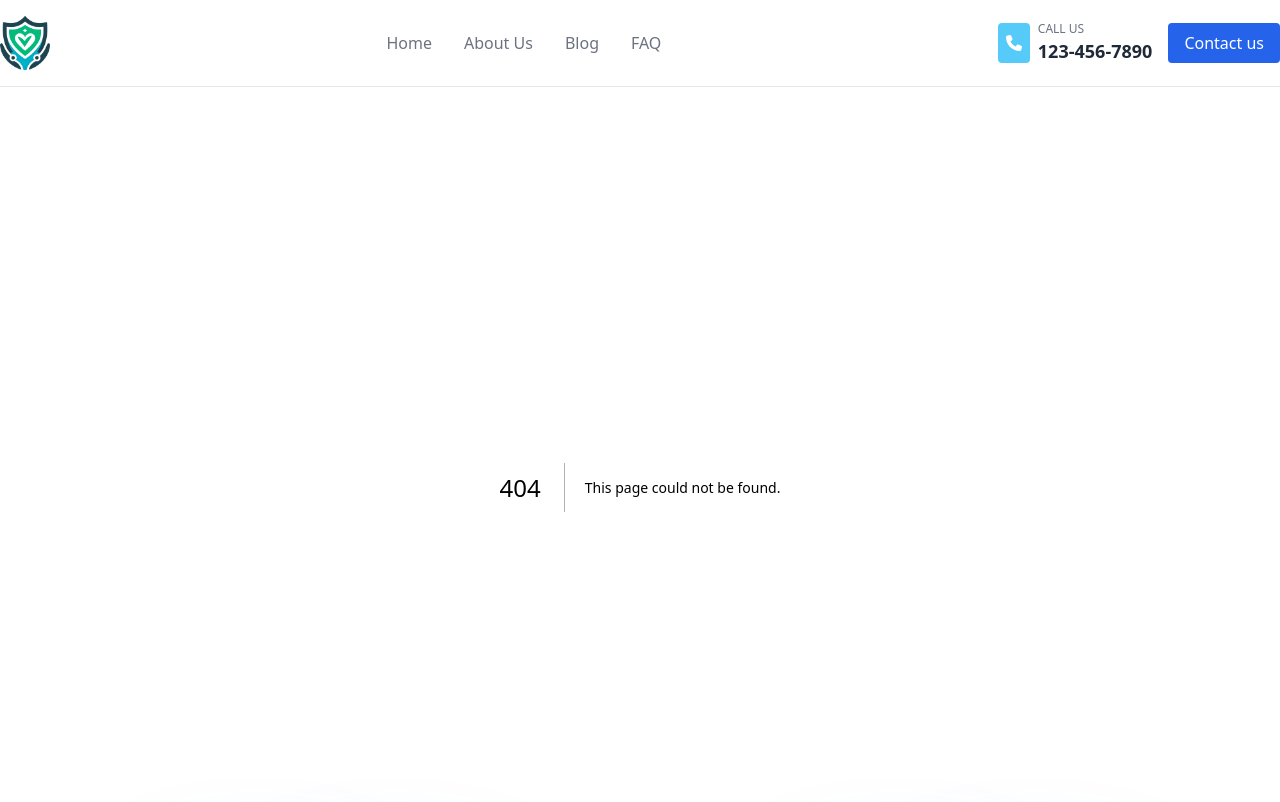
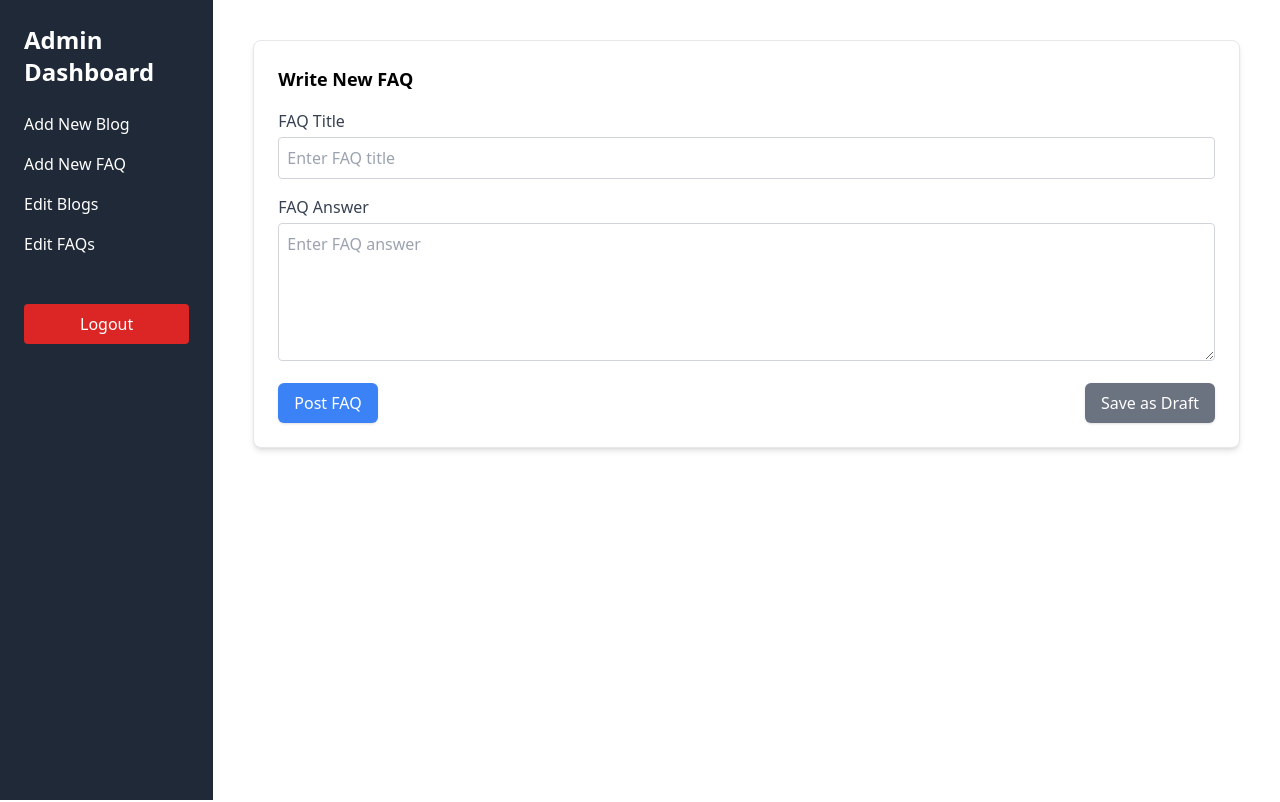
Before and after one commit to tantunholdings/medicare-tantun-web, a Next.js app: page /admin/faq/new in a window 1280 px wide. Before the commit this address had no page. Shown: the top 802 px of the page. Built offline with nearby package versions, Linux system fonts and the light colour scheme.

Commit message:
update admin view

```diff
--- a/app/blog/edit/page.js
+++ b/app/admin/blog/edit/page.js
@@ -1,7 +1,7 @@
 "use client";
 import React, { useState, useEffect } from "react";
-import AdminSideBar from "../../../components/AdminSideBar";
-import DataTable from "../../../components/DataTable";
+import AdminSideBar from "../../../../components/AdminSideBar";
+import DataTable from "../../../../components/DataTable";
 import { useRouter } from "next/navigation";
 import Cookies from 'js-cookie';
 const BlogListPage = () => {
@@ -37,7 +37,7 @@ const BlogListPage = () => {
   }, [currentPage]);
 
   const handleEdit = (blogId) => {
-    router.push(`/blog/new?id=${blogId}`);
+    router.push(`/admin/blog/new?id=${blogId}`);
   };
 
   const handleDelete = async (blogId) => {
--- a/app/blog/new/EditorConvertToHTML.js
+++ b/app/admin/blog/new/EditorConvertToHTML.js
@@ -39,21 +39,21 @@ class EditorConvertToHTML extends Component {
     );
   };
 
-  componentDidUpdate(prevProps) {
-    if (this.props.content !== prevProps.content) {
-      const blocksFromHtml = htmlToDraft(this.props.content);
-      const { contentBlocks, entityMap } = blocksFromHtml;
-      const contentState = ContentState.createFromBlockArray(
-        contentBlocks,
-        entityMap
-      );
-      const newEditorState = EditorState.createWithContent(contentState);
+  // componentDidUpdate(prevProps) {
+  //   if (this.props.content !== prevProps.content) {
+  //     const blocksFromHtml = htmlToDraft(this.props.content);
+  //     const { contentBlocks, entityMap } = blocksFromHtml;
+  //     const contentState = ContentState.createFromBlockArray(
+  //       contentBlocks,
+  //       entityMap
+  //     );
+  //     const newEditorState = EditorState.createWithContent(contentState);
 
-      // Ensure cursor position is maintained
-      const updatedEditorState = EditorState.moveFocusToEnd(newEditorState);
-      this.setState({ editorState: updatedEditorState });
-    }
-  }
+  //     // Ensure cursor position is maintained
+  //     const updatedEditorState = EditorState.moveFocusToEnd(newEditorState);
+  //     this.setState({ editorState: updatedEditorState });
+  //   }
+  // }
 
   render() {
     const { editorState } = this.state;
--- a/app/blog/new/page.js
+++ b/app/admin/blog/new/page.js
@@ -1,7 +1,7 @@
 'use client';
 import React, { useEffect, useState, useCallback } from 'react';
 import dynamic from 'next/dynamic';
-import AdminSideBar from '../../../components/AdminSideBar';
+import AdminSideBar from '../../../../components/AdminSideBar';
 import { v4 as uuidv4 } from 'uuid';
 import { useSearchParams } from 'next/navigation';
 import Cropper from 'react-easy-crop';
@@ -193,7 +193,7 @@ const BlogEditorPage = () => {
             </div>
 
             {/* Blog Body Editor */}
-            <div className="mb-4">
+            <div className="mb-4 z-10">
               <label htmlFor="blogBody" className="block text-gray-700 mb-1">Body</label>
               <EditorConvertToHTML content={editorContent} setContent={setEditorContent} />
             </div>
--- a/app/faq/edit/page.js
+++ b/app/admin/faq/edit/page.js
@@ -1,7 +1,7 @@
 "use client";
 import React, { useState, useEffect } from "react";
-import AdminSideBar from "../../../components/AdminSideBar";
-import DataTable from "../../../components/DataTable";
+import AdminSideBar from "../../../../components/AdminSideBar";
+import DataTable from "../../../../components/DataTable";
 import { useRouter } from 'next/navigation';
 import Cookies from 'js-cookie';
 const FAQListPage = () => {
@@ -37,7 +37,7 @@ const FAQListPage = () => {
   }, [currentPage]);
 
   const handleEdit = (faqId) => {
-    router.push(`/faq/new?id=${faqId}`);
+    router.push(`/admin/faq/new?id=${faqId}`);
   };
 
   const handleDelete = async (faqId) => {
--- a/app/faq/new/page.js
+++ b/app/admin/faq/new/page.js
@@ -1,6 +1,6 @@
 "use client";
 import React, { useEffect, useState, Suspense } from "react";
-import AdminSideBar from "../../../components/AdminSideBar";
+import AdminSideBar from "../../../../components/AdminSideBar";
 import { v4 as uuidv4 } from "uuid";
 import { useSearchParams } from 'next/navigation';
 import Cookies from 'js-cookie';
--- a/app/admin/page.js
+++ b/app/admin/page.js
@@ -4,7 +4,7 @@ import AdminSideBar from '../../components/AdminSideBar'
 export default function AdminDashboard() {
 
   return (
-    <div className="flex h-screen">
+    <div className="flex min-h-screen">
     <AdminSideBar />
       {/* Admin Dashboard Content */}
       <div className="flex-1 p-10">
--- a/components/AdminSideBar.js
+++ b/components/AdminSideBar.js
@@ -13,26 +13,26 @@ const AdminSideBar = () => {
   };
 
   return (
-    <div className="w-1/6 bg-gray-800 text-white p-6">
+    <div className="w-1/6 bg-gray-800 text-white p-6 h-full">
       <h2 className="text-2xl font-bold mb-6">Admin Dashboard</h2>
       <ul className="space-y-4">
         <li>
-          <a href="/blog/new" className="hover:text-gray-400">
+          <a href="/admin/blog/new" className="hover:text-gray-400">
             Add New Blog
           </a>
         </li>
         <li>
-          <a href="/faq/new" className="hover:text-gray-400">
+          <a href="/admin/faq/new" className="hover:text-gray-400">
             Add New FAQ
           </a>
         </li>
         <li>
-          <a href="/blog/edit" className="hover:text-gray-400">
+          <a href="/admin/blog/edit" className="hover:text-gray-400">
             Edit Blogs
           </a>
         </li>
         <li>
-          <a href="/faq/edit" className="hover:text-gray-400">
+          <a href="/admin/faq/edit" className="hover:text-gray-400">
             Edit FAQs
           </a>
         </li>
--- a/components/Disclaimer.js
+++ b/components/Disclaimer.js
@@ -17,8 +17,15 @@ import {
   MapPin,
   Send,
 } from "lucide-react";
+import { usePathname } from "next/navigation";
 
 const Footer = () => {
+  const pathname = usePathname(); // Get the current path
+
+  if (pathname.includes("admin")){
+    return <></>
+  }
+
   return (
     <footer className="relative py-10">
       <div className="absolute inset-0 bg-gray-900 flex justify-around pt-10 z-0">
--- a/components/Navbar.js
+++ b/components/Navbar.js
@@ -14,6 +14,10 @@ export default function Navbar() {
   const [showDetailsPopup, setShowDetailsPopup] = useState(false);
   const [isMobileMenuOpen, setIsMobileMenuOpen] = useState(false); // Manage mobile menu state
   const pathname = usePathname(); // Get the current path
+
+  if (pathname.includes("admin")){
+    return <></>
+  }
 
   const handleContactUsClick = () => {
     setShowDetailsPopup(true); // Show the popup when Contact Us is clicked
--- a/tsconfig.json
+++ b/tsconfig.json
@@ -35,11 +35,11 @@
     ".next/types/**/*.ts",
     "components/FaqList.js",
     "components/FaqList.js",
-    "app/blog/new/page.js",
+    "app/admin/blog/new/page.js",
     "app/blog/page.js",
     "app/blog/page.js",
     "app/faq/page.js",
-    "app/blog/new/EditorConvertToHTML.js",
+    "app/admin/blog/new/EditorConvertToHTML.js",
     "app/blog/[id]/page.js"
   ],
   "exclude": [
```
Also changed, not shown: app/admin/blog/new/cropImageHelper.js (renamed from app/blog/new/cropImageHelper.js).
